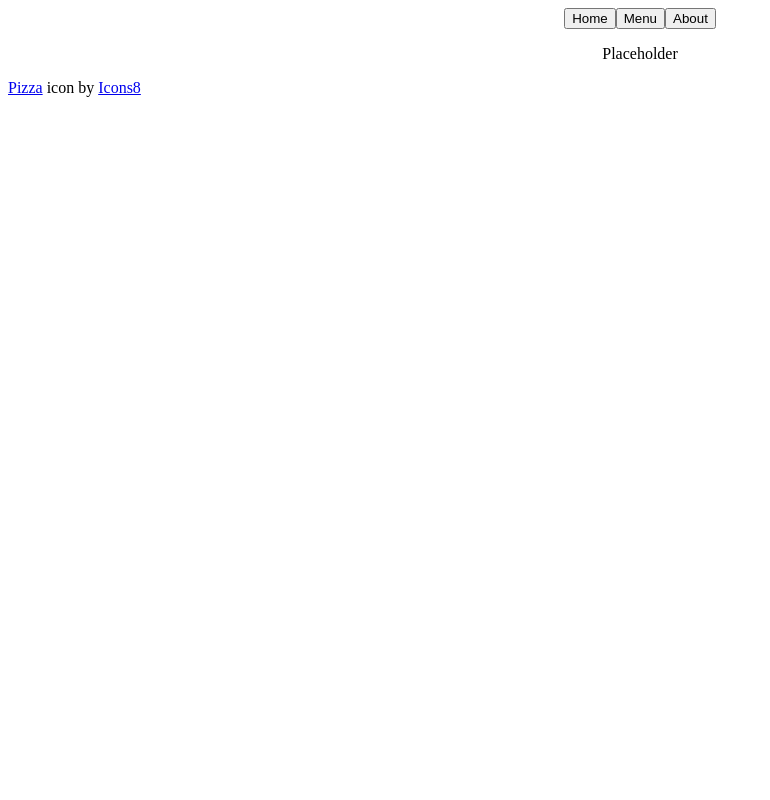
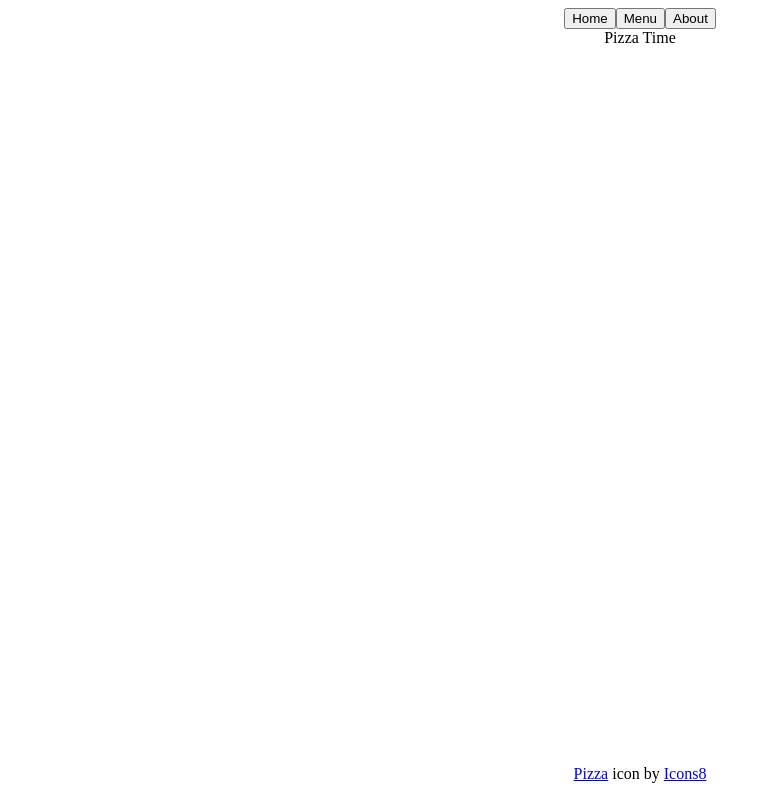
Before and after one commit to Calandda/Project-Restaurant-Page---Practice, a website built with webpack: page src/template.html in a window 1280 px wide. Both pictures are taken after a click on the button "Home". Shown: the whole page, without its empty margins (0-770 px from the left). Built offline with nearby package versions, Linux system fonts and the light colour scheme.

Commit message:
Added Shop Name to Index.js and Home.js

```diff
--- a/src/home/home.js
+++ b/src/home/home.js
@@ -5,9 +5,11 @@ class homeObject {
 	getHomeCheck(){
 		return this.homeCheck;
 	};
-	setHomePage(mainDiv){
+	setHomePage(mainDiv, storePage){
 		const template = document.querySelector('.templateHeader');
 		const clone = template.content.cloneNode(true);
+		const shopHeader = clone.querySelector('.divHeader');
+		shopHeader.textContent = storePage;
 		mainDiv.appendChild(clone);
 	};
 };
--- a/src/index.js
+++ b/src/index.js
@@ -6,6 +6,7 @@ import './style.css';
 class mainObject{
 	mainDiv = document.querySelector('#content');
 	mainNav = document.querySelector('#navMain');
+	shopName = 'Pizza Time';
 	constructor(){
 		this.mainDiv.textContent = 'test';
 		this.mainNav.addEventListener("click",(e) => {
@@ -17,7 +18,7 @@ class mainObject{
 			console.log(e.target.className);
 			if(e.target.className === 'buttonHome'){
 				console.log(home.getHomeCheck());
-				home.setHomePage(this.mainDiv);
+				home.setHomePage(this.mainDiv, this.shopName);
 			} else if(e.target.className === 'buttonAbout'){
 				console.log(about.getAboutCheck());
 			} else if(e.target.className === 'buttonMenu'){
--- a/src/style.css
+++ b/src/style.css
@@ -5,9 +5,16 @@ nav {
 #content {
 	display: flex;
 	justify-content: center;
+	height: 90vh;
 }
 
 .divHeader{
 	display: flex;
 	justify-content: center;
 }
+
+#aIcons8{
+	display: flex;
+	justify-content: center;
+	gap: 4px;
+}
--- a/src/template.html
+++ b/src/template.html
@@ -27,6 +27,6 @@
 				</div>
 			</div>
 		</template>
-		<a target="_blank" href="https://icons8.com/icon/65012/pizza">Pizza</a> icon by <a target="_blank" href="https://icons8.com">Icons8</a>
+		<p id = 'aIcons8'><a target="_blank" href="https://icons8.com/icon/65012/pizza">Pizza</a> icon by <a target="_blank" href="https://icons8.com">Icons8</a></p>
 	</body>
 </html>
```
